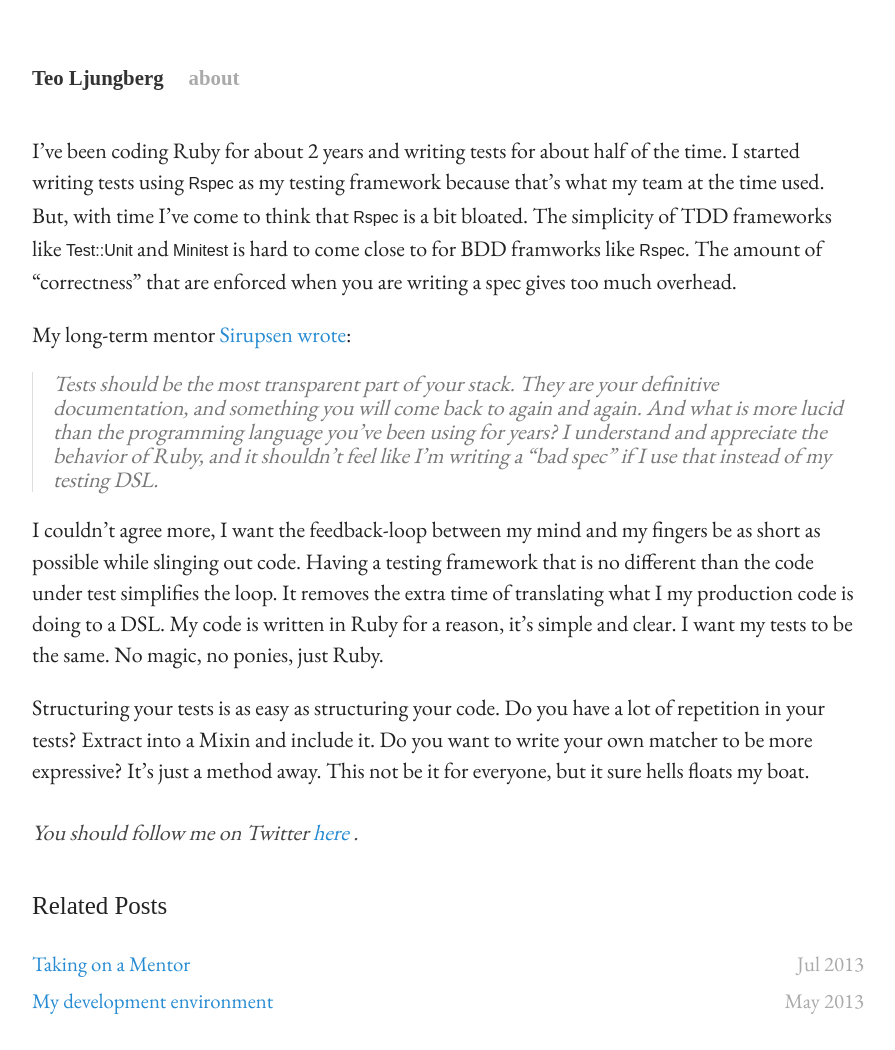
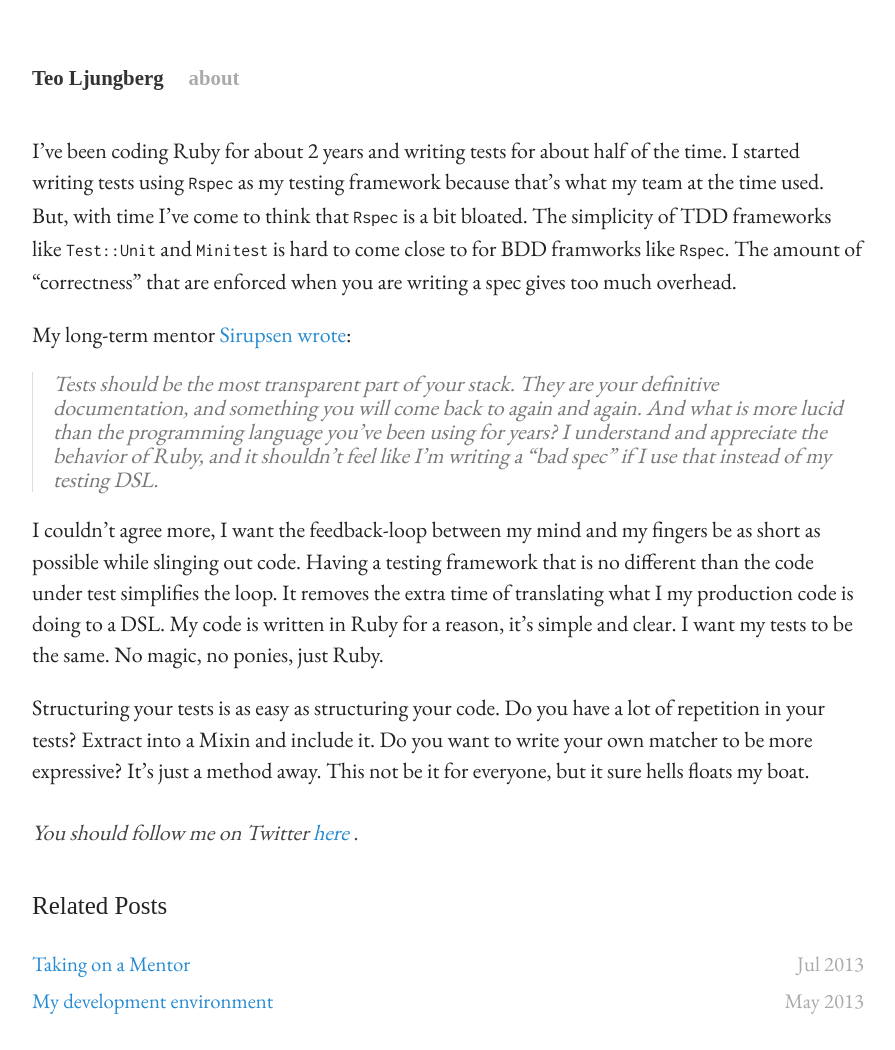
Before and after one commit to metamorfos/metamorfos.github.io, a Jekyll site: the page built from _posts/2014-01-02-keeping-testing-simple.md, in a window 1280 px wide. Shown: the whole page, without its empty margins (192-1087 px from the left). Built offline with Jekyll 4.4.1, drawn with Linux system fonts in a browser that asks for light colours; some web fonts are replaced.

Commit message:
Use Inconsolata instead of Source Code Pro

```diff
--- a/css/screen.css
+++ b/css/screen.css
@@ -68,8 +68,8 @@ em {
 }
 
 p code {
-    font-family: 'Source Code Pro', sans-serif;
-    font-size: 16px;
+    font-family: 'Inconsolata', sans-serif;
+    font-size: 18px;
 }
 
 blockquote, blockquote p { font-size: 22px; line-height: 24px; color: #777; font-style: italic; }
```
